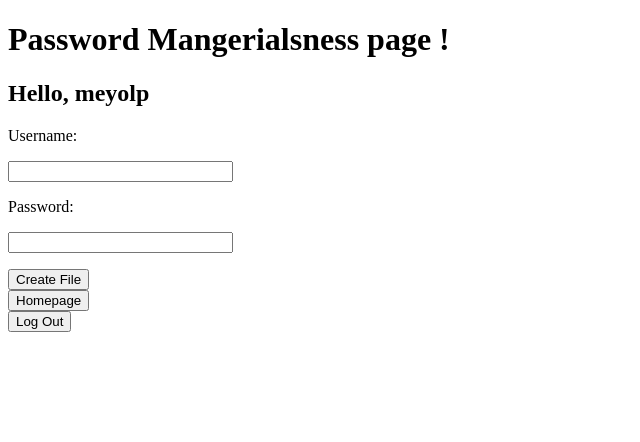
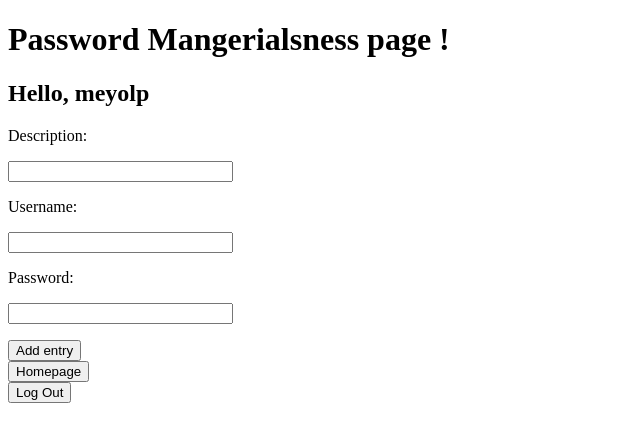
Before and after one commit to Hrztrm/FYP_Project_Deploy, a Django app: page /pass/ in a window 1280 px wide. Shown: the top 442 px of the page, without its empty margins (0-640 px from the left). Run offline with Django 4.2, Linux system fonts and the light colour scheme; a user stored in the database is signed in; parts of the project's set-up code (start-up, migrations or seed data) failed here and were passed over.

Commit message:
Added description and test registration

```diff
--- a/website/login/forms.py
+++ b/website/login/forms.py
@@ -2,7 +2,7 @@ from dataclasses import fields
 from django import forms
 from django.contrib.auth.models import User
 from django.contrib.auth.forms import UserCreationForm
-
+from django.contrib.auth.validators import ASCIIUsernameValidator
 
 class UserRegisterForm(UserCreationForm):
     email = forms.EmailField()
--- a/website/main/Pass_Files/Ikmal.json
+++ b/website/main/Pass_Files/Ikmal.json
@@ -1 +1 @@
-[{"id": 1, "Name": "asdsd", "Password": "dddd"}, {"id": 2, "Name": "asdsd", "Password": "dddd"}, {"id": 3, "Name": "asdsd", "Password": "dddd"}, {"id": 4, "Name": "ayam", "Password": "choco"}]
+[{"id": 1, "Description": "asd!ASD", "Name": "112d1", "Password": "12d3@#$sdf"}, {"id": 2, "Description": "asd!asd", "Name": "1", "Password": "12d3@#$dasdsa"}]
--- a/website/main/templates/fpass/fpass.html
+++ b/website/main/templates/fpass/fpass.html
@@ -13,24 +13,38 @@
   background-color: white;
   text-align: left;
 }
+.buttons {
+  display: inline-block;
+  margin: 5px;
+}
 </style>
 
 {% for data in Creds %}
 <div class = "myDiv" style="width:50%">
-  <a href="update/{{ data.id }}">{{ data.id }}</a>. Username: {{data.Name}}
-    <p style="padding-left: 15px">Password: {{data.Password}}</p>
-    <form action="delete/{{ data.id }}">
-    <button class="btn btn-primary btn-sm" type="submit">Delete</button>
-    </form>
+  <p style="margin-top: 10px">{{ data.id }}. Description: {{data.Description}}</p>
+  <p style="padding-left: 15px">Username: {{data.Name}}</p>
+  <p style="padding-left: 15px">Password: {{data.Password}}</p>
+    <div class="buttons">
+      <form action="update/{{ data.id }}">
+        <button class="btn btn-primary btn-sm" style="margin-left: 10px" type="submit">Update</button>
+      </form>
+    </div>
+    <div class="buttons">
+      <form action="delete/{{ data.id }}">
+        <button class="btn btn-primary btn-sm" type="submit">Delete</button>
+      </form>
+    </div>
 </div>
 {% endfor %}
 <!--For this part, make another style that will make it stick to the right of the screen for register. This is for adding new passwords-->
 <form method="post">
     {% csrf_token %}
+    <p>Description:</p>
+    <p><input type="text" size=25 name="Description"></p>
     <p>Username:</p>
     <td><input type="text" size=25 name="username"></p>
     <p>Password:</p>
     <p><input type="text" size=25 name="password"></p>
-    <button class="btn btn-primary btn-sm" type="submit" value="fcreate">Create File</button>
+    <button class="btn btn-primary btn-sm" type="submit" value="fcreate">Add entry</button>
 </form>
 {% endblock content%}
--- a/website/main/templates/fpass/update.html
+++ b/website/main/templates/fpass/update.html
@@ -7,6 +7,9 @@
 
 <form action="/updaterecord/{{ Creds.id }}" method="post">
     {% csrf_token %}
+    Inital Description:<br>
+    <input name="Description" value="{{ Creds.Description }}">
+    <br>
     Inital Username:<br>
     <input name="username" value="{{ Creds.Name }}">
     <br><br>
--- a/website/main/views.py
+++ b/website/main/views.py
@@ -33,6 +33,7 @@ def secret(request):
 
 @login_required(login_url="/login")
 def fpass(request):
+    #Add a description sekali for the apllicaiton usrename/passwords
     fname = request.user.username
     path = Path("main/Pass_Files/" + fname + ".json")
     if not path.is_file():
@@ -42,6 +43,7 @@ def fpass(request):
             print("FILE CREATED")
             return render(request, "fpass/fpass.html") #Renders a blank template
     if(request.method=="POST"): #Saves the input from the user
+        desc = request.POST['Description']
         username = request.POST['username']
         password = request.POST['password']
         with open(path, 'r+') as f:
@@ -49,9 +51,9 @@ def fpass(request):
             if bool(data) :
                 for i in data:
                     num = i["id"]
-                    user_input = {"id":num+1,"Name":username,"Password":password}
+                    user_input = {"id":num+1, "Description":desc, "Name":username, "Password":password}
             else:
-                user_input = {"id":1,"Name":username,"Password":password}
+                user_input = {"id":1, "Description":desc, "Name":username, "Password":password}
             data.append(user_input)
             f.seek(0)
             json.dump(data,f)
@@ -69,11 +71,13 @@ def update(request, id):
     return render(request, "fpass/update.html", {'Creds':det_data})
 
 def updaterecord(request, id):
+    desc = request.POST['Description']
     username = request.POST['username']
     password = request.POST['password']
     path = Path("main/Pass_Files/" + request.user.username + ".json")
     with open(path, 'r+') as f:
         data = json.load(f)
+        data[id-1]["Description"] = desc
         data[id-1]["Name"] = username
         data[id-1]["Password"] = password
         f.seek(0)
```
Also changed, not shown: api_test.py (+8 -4 lines), website/login/views.py (+5 -8 lines), website/db.sqlite3.
